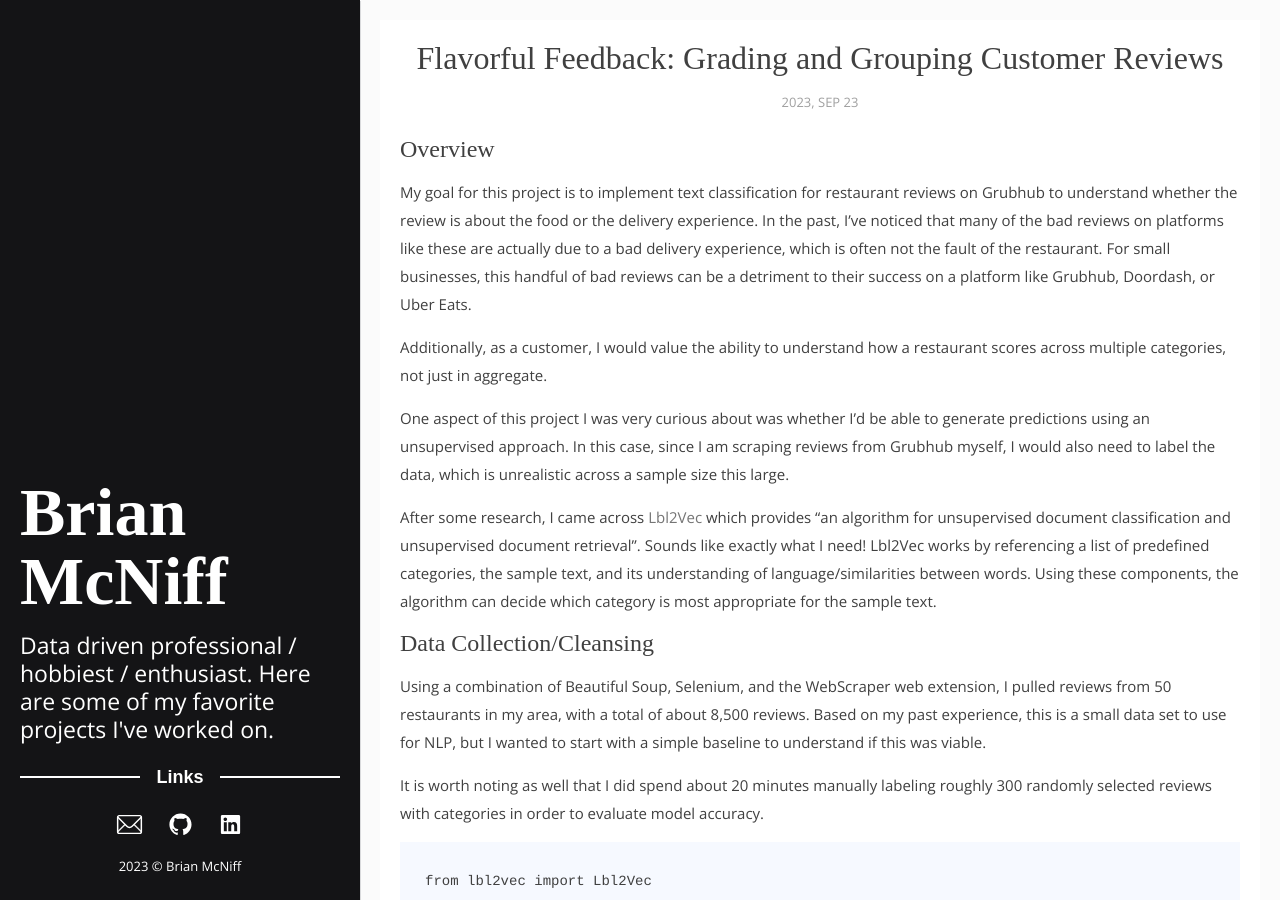
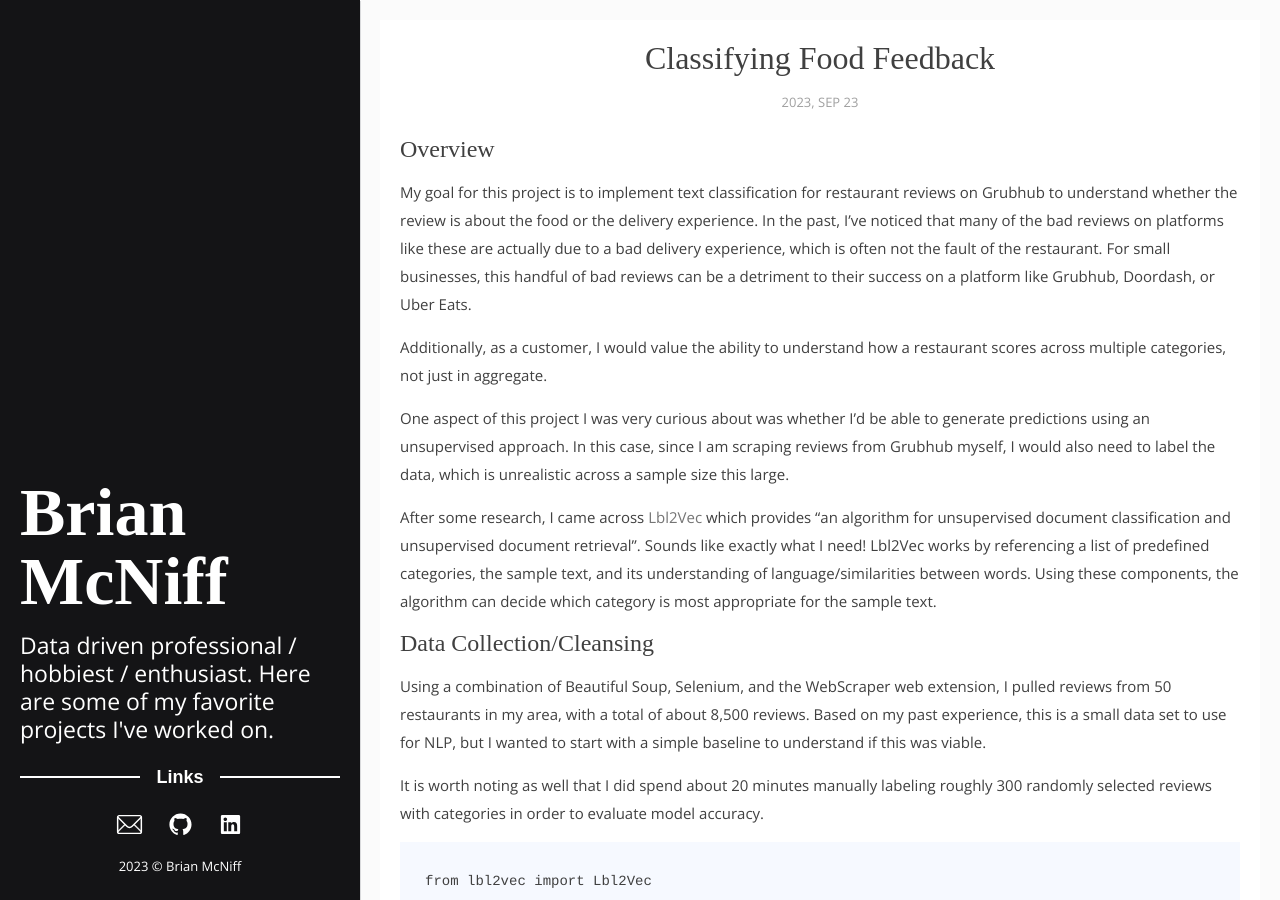
Before and after one commit to bmcniff/bmcniff.github.io, a Jekyll site: the page built from _posts/2023-09-23-grubhub-categorize.md, in a window 1280 px wide and 900 px high. Built offline with Jekyll 4.4.1, drawn with Linux system fonts in a browser that asks for light colours; some web fonts are replaced.

```diff
--- a/_posts/2023-09-23-grubhub-categorize.md
+++ b/_posts/2023-09-23-grubhub-categorize.md
@@ -1,8 +1,8 @@
 ---
 layout: post
-title: "Flavorful Feedback: Grading and Grouping Customer Reviews"
+title: "Classifying Food Feedback"
 date: 2023-09-23 15:13:18 +0200
-image: 14.jpg
+image: 14.png
 tags: [jekyll, docs]
 categories: jekyll
 ---
```
